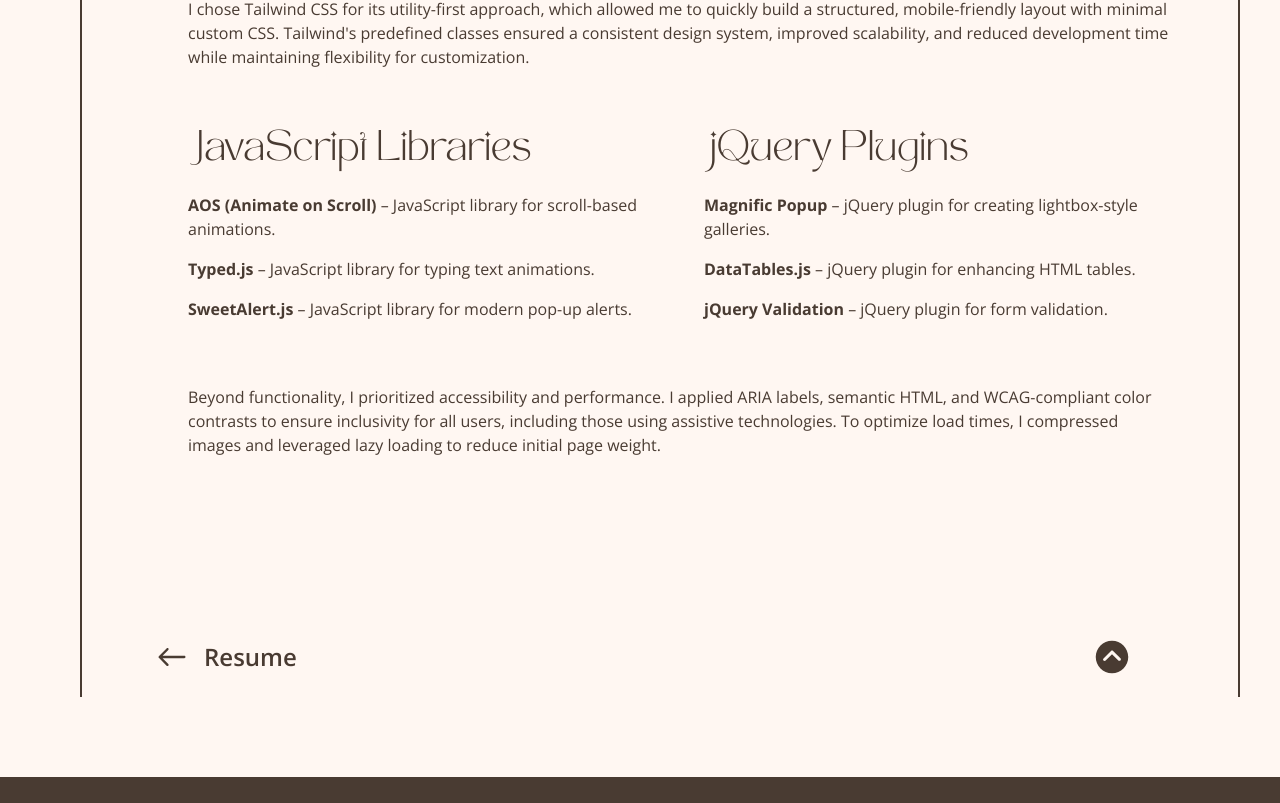
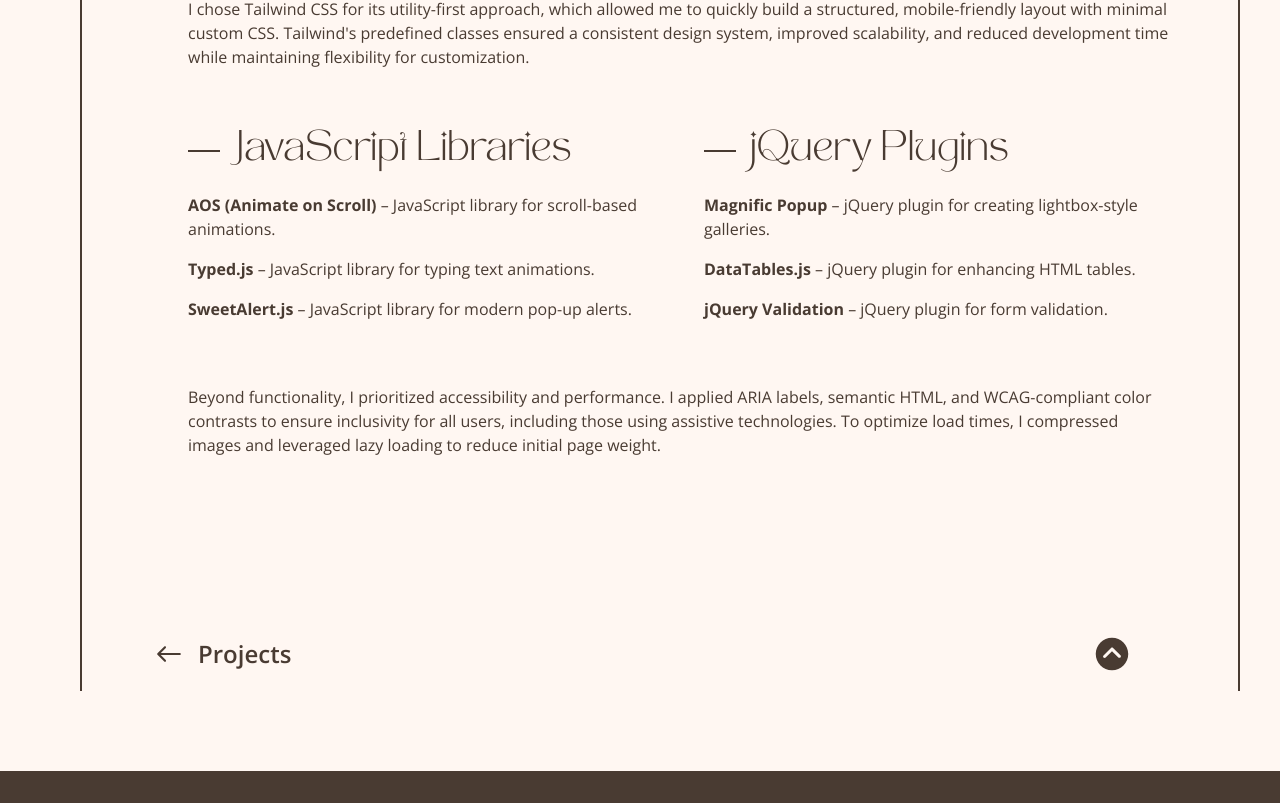
Before and after one commit to Negin-code/portfolio-old-version-1, a React (Vite) app: page /projects/crimson-plate in a window 1280 px wide. Shown: the part 997-1800 px from the top of the page. Built offline with nearby package versions, Linux system fonts and the light colour scheme; a web font is replaced by a local one.

Commit message:
crimson plate responsive

```diff
--- a/src/App.jsx
+++ b/src/App.jsx
@@ -4,7 +4,6 @@
 import Home from './Pages/Home';
 import About from './Pages/About';
 import Projects from './Pages/Projects';
-import Contact from './Pages/Contact';
 import CrimsonPlate from './Pages/CrimsonPlate';
 import './App.css';
 
@@ -16,7 +15,6 @@
         <Route path="/about" element={<About />} />
         <Route path="/projects" element={<Projects />} />
         <Route path="/projects/crimson-plate" element={<CrimsonPlate />} />
-        <Route path="/contact" element={<Contact />} />
         <Route path="*" element={<div>404 - Page Not Found</div>} />
       </Route>
     </Routes>
--- a/src/Pages/Contact.jsx
+++ /dev/null
@@ -1,29 +0,0 @@
-import React from 'react';
-
-const Contact = () => {
-  return (
-    <div className="contact-page">
-      <h1>Let's Work Together</h1>
-      <p>
-        I'm always excited to team up with visionary organizations or simply chat about design ideas.
-        Want to brainstorm ideas together? I'd love to chat! Feel free to reach out at:
-      </p>
-      <div className="contact-email">
-        <a href="mailto:iamneginsem@gmail.com">iamneginsem@gmail.com</a>
-      </div>
-      <div className="social-links">
-        <a href="https://github.com" target="_blank" rel="noopener noreferrer">
-          <i className="fab fa-github"></i>
-        </a>
-        <a href="mailto:iamneginsem@gmail.com">
-          <i className="fas fa-envelope"></i>
-        </a>
-        <a href="https://linkedin.com" target="_blank" rel="noopener noreferrer">
-          <i className="fab fa-linkedin"></i>
-        </a>
-      </div>
-    </div>
-  );
-};
-
-export default Contact;
--- a/src/Pages/CrimsonPlate.jsx
+++ b/src/Pages/CrimsonPlate.jsx
@@ -15,15 +15,15 @@
       <div className="absolute right-10 top-0 bottom-8 h-[calc(100%-5rem)] w-[2px] bg-[#493b32]"></div>
 
       {/* Project Title */}
-      <div className="col-span-4 sm:col-span-4 md:col-span-6 lg:col-span-10 lg:col-start-2 flex flex-row items-start justify-start gap-1 pl-20">
-        <div className="w-[5vh] sm:w-[5vh] md:w-[7vh] h-[2px] bg-[#493B32] mt-4"></div>
-        <h1 className="text-4xl sm:text-5xl font-tan text-[#493B32] mb-12">
+      <div className="col-span-4 sm:col-span-4 md:col-span-6 lg:col-span-10 lg:col-start-2 flex flex-row items-start justify-start gap-1 px-20 pt-15 sm:pt-25 lg:pt-0">
+        <div className="w-[4vh] sm:w-[5vh] md:w-[7vh] h-[2px] bg-[#493B32] mt-4"></div>
+        <h1 className="text-2xl sm:text-5xl font-tan text-[#493B32] mb-12">
           Crimson Plate
         </h1>
       </div>
 
       {/* Project Content */}
-      <div className="col-span-4 sm:col-span-4 md:col-span-6 lg:col-span-10 lg:col-start-2 pl-20">
+      <div className="col-span-4 col-start-1 sm:col-span-4 sm:col-start-1 md:col-span-6 lg:col-span-10 lg:col-start-2 pl-20">
         {/* Project Preview */}
         <div className="grid grid-cols-1 lg:grid-cols-12 gap-12 mb-16">
           {/* Image Section */}
@@ -115,7 +115,10 @@
         <div className="grid grid-cols-1 md:grid-cols-2 gap-12 mb-16">
           {/* JavaScript Libraries */}
           <section>
-            <h2 className="text-3xl font-tan text-[#493B32] mb-6">JavaScript Libraries</h2>
+            <div className="flex flex-row items-center gap-2">
+          <div className="w-[3vh] sm:w-[3vh] md:w-[4vh] h-[2px] bg-[#493B32] mt-0 mb-6"></div>
+            <h2 className="text-2xl sm:text-3xl font-tan text-[#493B32] mb-6">JavaScript Libraries</h2>
+            </div>
             <ul className="space-y-4 text-[#493B32]">
               <li>
                 <strong>AOS (Animate on Scroll)</strong> – JavaScript library for
@@ -134,7 +137,10 @@
 
           {/* jQuery Plugins */}
           <section>
-            <h2 className="text-3xl font-tan text-[#493B32] mb-6">jQuery Plugins</h2>
+          <div className="flex flex-row items-center gap-2">
+          <div className="w-[3vh] sm:w-[3vh] md:w-[4vh] h-[2px] bg-[#493B32] mt-0 mb-6"></div>
+            <h2 className="text-2xl sm:text-3xl font-tan text-[#493B32] mb-6">jQuery Plugins</h2>
+            </div>
             <ul className="space-y-4 text-[#493B32]">
               <li>
                 <strong>Magnific Popup</strong> – jQuery plugin for creating
@@ -163,13 +169,13 @@
         </section>
       </div>
        {/* Back to Resume Link */}
-       <div className=" col-span-8 md:col-span-10 lg:col-start-2 col-start-1 flex justify-between items-center mt-0">
-        <div className="flex items-center gap-2 mx-20 lg:mx-10 lg:my-20 lg:mb-20">
-          <IoIosArrowRoundBack size={48} color="#493B32" className="my-4" />
+       <div className="col-span-8 md:col-span-10 lg:col-start-2 col-start-1 flex justify-between items-center mt-0">
+        <Link to="/projects" className="flex items-center gap-2 mx-20 lg:mx-10 lg:my-20 lg:mb-20 hover:opacity-80 transition-opacity">
+          <IoIosArrowRoundBack size={42} color="#493B32" className="my-4" />
           <p className="font-open font-semibold text-xl lg:text-2xl text-[#493B32]">
-            Resume
+            Projects
           </p>
-        </div>
+        </Link>
         <div>
           <IoIosArrowDropupCircle
             size={40}
--- a/src/Pages/Home.jsx
+++ b/src/Pages/Home.jsx
@@ -210,25 +210,24 @@
             </div>
           </div>
 
-          {/* Navigation Controls */}
-          <div className="col-span-8 md:col-span-10 lg:col-start-2 col-start-1 flex justify-between items-center mt-8">
-            <Link
-              to="/projects"
-              className="flex items-center gap-2 mx-10 lg:mx-[-30px] cursor-pointer hover:opacity-80 transition-opacity"
-              onClick={() => window.scrollTo(0, 0)}
-            >
-              <IoIosArrowRoundBack size={48} color="#493B32" className="my-4" />
-              <p className="font-open font-semibold text-2xl">Projects</p>
-            </Link>
-            <div>
+         {/* Back to Resume Link */}
+       <div className="col-span-8 md:col-span-10 lg:col-start-2 col-start-1 flex justify-between items-center mt-0">
+        <Link to="/projects" className="flex items-center gap-2 mx-20 lg:mx-10 lg:my-20 lg:mb-20 hover:opacity-80 transition-opacity">
+          <IoIosArrowRoundBack size={42} color="#493B32" className="my-4" />
+          <p className="font-open font-semibold text-xl lg:text-2xl text-[#493B32]">
+            Projects
+          </p>
+        </Link>
+        <div>
           <IoIosArrowDropupCircle
-            size={36}
+            size={40}
             color="#493B32"
             className="mx-20 my-10 mb-10 lg:mx-10 lg:my-20 lg:mb-20 cursor-pointer hover:opacity-80 transition-opacity"
             onClick={() => window.scrollTo({top: 0, behavior: 'smooth'})}
             aria-label="Scroll to top"
           />
         </div>
+
           </div>
         </section>
       </section>
```
